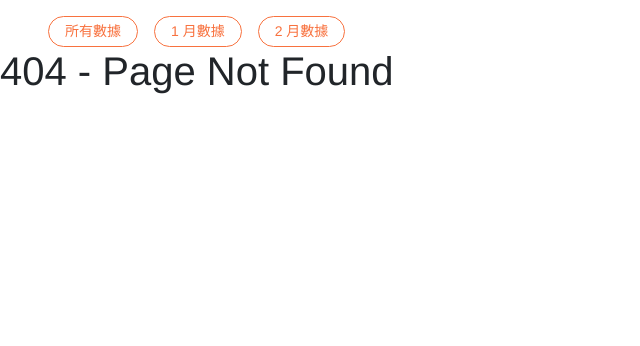
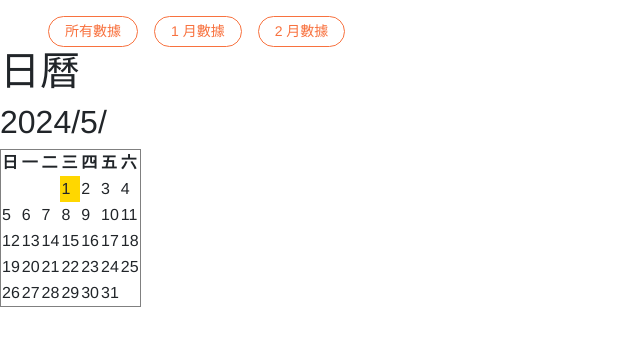
Before and after one commit to jane824691/React_chartjs, a Next.js app: page /calendar in a window 1280 px wide. Before the commit this address had no page. Shown: the top 346 px of the page, without its empty margins (0-640 px from the left). Built offline with nearby package versions, Linux system fonts and the light colour scheme; a web font is replaced by a local one.

Commit message:
try webpack

```diff
--- /dev/null
+++ b/index.js
@@ -0,0 +1 @@
+console.log('Hello!')
--- /dev/null
+++ b/pages/calendar/index.js
@@ -0,0 +1,104 @@
+import { useState } from 'react'
+
+// chunk - 依size分成子陣列，ex. chunk([1, 2, 3, 4, 5], 2) -> [[1,2],[3,4],[5]]
+const chunk = (arr, size) =>
+  Array.from({ length: Math.ceil(arr.length / size) }, (v, i) =>
+    arr.slice(i * size, i * size + size)
+  )
+
+export default function Calendar() {
+  // const [myYear, setMyYear] = useState(2022)
+  // const [myMonth, setMyMonth] = useState(2)
+
+  // 一開始未選中日期
+  const [myDate, setMyDate] = useState(0)
+
+  // 呈現yearAndMonth
+  const now = new Date()
+
+  // 要得到今天的西元年使用Date物件的getFullYear()，要得到月份使用getMonth()(注意回傳為 0~11)
+  const nowY = now.getFullYear()
+
+  // nowM =1-12
+  const nowM = now.getMonth() + 1 //注意回傳為 0~11
+
+  // nowD
+  const nowD = now.getDate() //注意回傳為 0~11
+
+  // 呈現標題
+  const weekDayList = ['日', '一', '二', '三', '四', '五', '六']
+
+  // 本月有幾天
+  // (上個月的最後一天是幾號)
+  const days = new Date(nowY, nowM, 0).getDate()
+
+  // 這個月的第一天是星期幾(0-6) (月份為0-11)
+  const firstDay = new Date(nowY, nowM - 1, 1).getDay()
+
+  //------ 以下開始產生資料陣列
+  // 最前面塞入空白字串的陣列
+  const emptyData = Array(firstDay).fill('')
+
+  // 有值的陣列1 ~ days
+  // 如何建立一個陣列包含1...N數字
+  // https://stackoverflow.com/questions/3746725/how-to-create-an-array-containing-1-n
+  const valueData = Array(days)
+    .fill('')
+    .map((v, i) => i + 1)
+
+  // 合併兩陣列為一長陣列
+  const allData = [...emptyData, ...valueData]
+  //------ 以下準備呈現在網頁上
+  const allDataChunks = chunk(allData, 7)
+
+  return (
+    <>
+      <h1>日曆</h1>
+      <h2 id="yearAndMonth">{`${nowY}/${nowM}/${myDate ? myDate : ''}`}</h2>
+      <table border="1">
+        <thead id="title">
+          <tr>
+            {weekDayList.map(function (v, i) {
+              return <th key={i}>{v}</th>
+            })}
+          </tr>
+        </thead>
+        <tbody id="data">
+          {allDataChunks.map((v, i) => {
+            return (
+              <tr key={i}>
+                {v.map((item, idx) => (
+                  <td
+                    key={idx}
+                    onClick={() => {
+                      if (item) setMyDate(item)
+                    }}
+                    className={`${nowD === item ? 'today' : ''} ${
+                      myDate === item ? 'chosen-date' : ''
+                    }`}
+                    style={{ cursor: 'pointer' }}
+                    // role="presentation"
+                  >
+                    {item}
+                  </td>
+                ))}
+              </tr>
+            )
+          })}
+        </tbody>
+      </table>
+      <style jsx>
+        {`
+          .today {
+            background-color: gold;
+          }
+
+          .chosen-date {
+            background-color: green;
+            color: white;
+          }
+        `}
+      </style>
+    </>
+  )
+}
--- /dev/null
+++ b/webpack.config.js
@@ -0,0 +1,38 @@
+const path = require('path')
+
+module.exports = {
+  mode: 'development', // 或者 'production'，具體取決於你的需求
+  entry: './pages/index.js', // 你的入口文件
+  output: {
+    filename: '[name].bundle.js',
+    path: path.resolve(__dirname, 'dist'),
+  },
+  module: {
+    rules: [
+      {
+        test: /\.js$/, // 匹配所有的.js文件
+        exclude: /node_modules/, // 排除node_modules目錄
+        use: {
+          loader: 'babel-loader', // 使用babel-loader進行轉換
+          options: {
+            presets: ['@babel/preset-env', '@babel/preset-react'], // 使用的Babel預設配置
+          },
+        },
+      },
+    ],
+  },
+  resolve: {
+    fallback: {
+      fs: false, // 或者 require.resolve('browserify-fs')
+      stream: false, // 或者 require.resolve('stream-browserify')
+      zlib: false, // 或者 require.resolve('browserify-zlib')
+    },
+  },
+  devServer: {
+    static: {
+      directory: path.join(__dirname, 'dist'),
+    },
+    compress: true,
+    port: 80,
+  },
+}
```
Also changed, not shown: index.bundle.js (added, +32 -0 lines), index.html (added, +12 -0 lines), package.json (+16 -3 lines), 3 other files (tests, documents, lock files or other folders).
